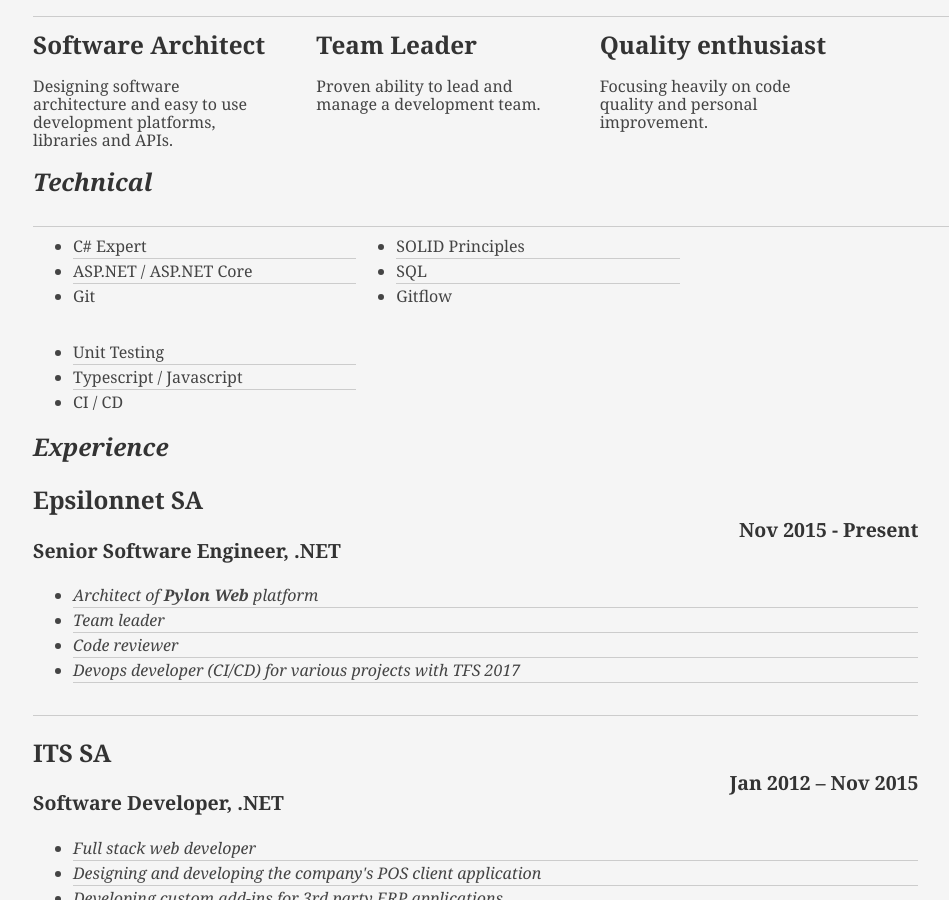
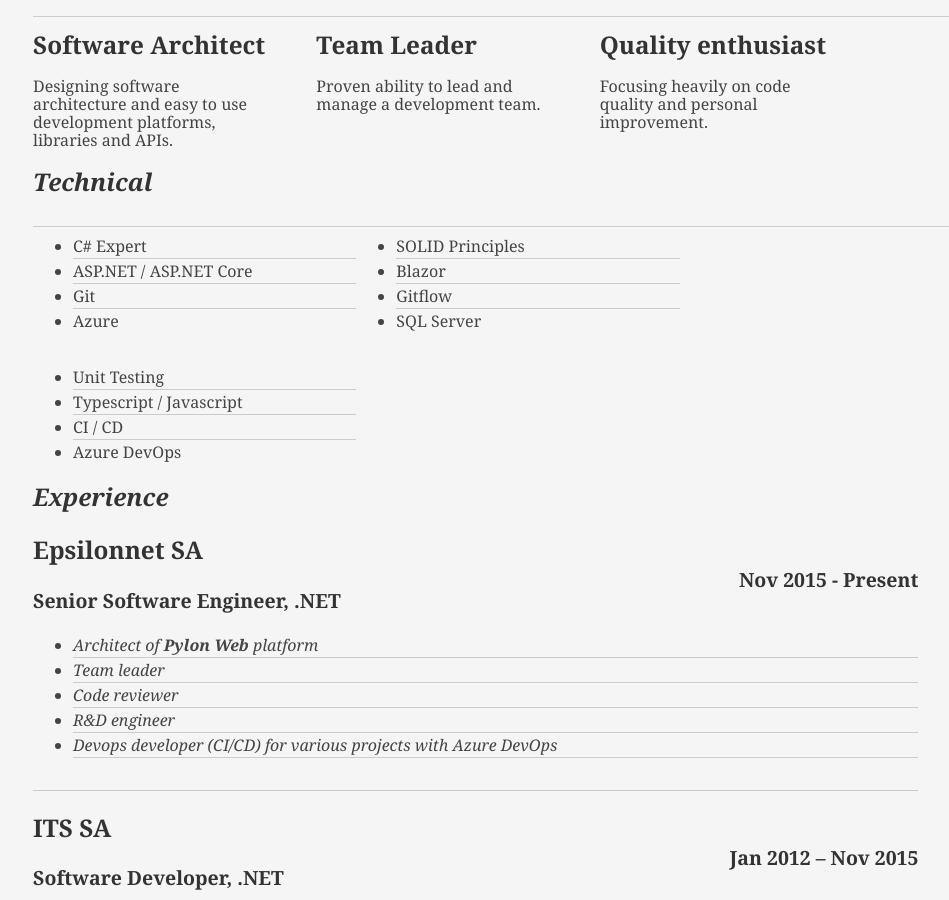
Before and after one commit to stavroskasidis/stavroskasidis.github.io, a Jekyll site: the page resume-static/index.html, which Jekyll copies as it is, in a window 1280 px wide and 900 px high, scrolled down 694 px. Shown: the whole window, without its empty margins (55-1004 px from the left). Built offline with Jekyll 4.4.1, drawn with Linux system fonts in a browser that asks for light colours; a style sheet for code colours, icons or effects is not loaded.

Commit message:
Updated resume

```diff
--- a/resume-static/index.html
+++ b/resume-static/index.html
@@ -90,19 +90,22 @@
 								<ul class="talent">
 									<li>C# Expert</li>
 									<li>ASP.NET / ASP.NET Core</li>
-									<li class="last">Git</li>
+									<li>Git</li>
+									<li class="last">Azure</li>
 								</ul>
 
 								<ul class="talent">
 									<li>SOLID Principles</li>
-									<li>SQL</li>
-									<li class="last">Gitflow</li>
+									<li>Blazor</li>
+									<li>Gitflow</li>
+									<li class="last">SQL Server</li>
 								</ul>
 
 								<ul class="talent">
 									<li>Unit Testing</li>
 									<li>Typescript / Javascript</li>
-									<li class="last">CI / CD</li>
+									<li>CI / CD</li>
+									<li class="last">Azure DevOps</li>
 								</ul>
 							</div>
 						</div>
@@ -126,7 +129,8 @@
 											<li><i>Architect of <strong>Pylon Web</strong> platform</i></li>
 											<li><i>Team leader</i></li>
 											<li><i>Code reviewer</i></li>
-											<li><i>Devops developer (CI/CD) for various projects with TFS 2017</i></li>
+											<li><i>R&D engineer</i></li>
+											<li><i>Devops developer (CI/CD) for various projects with Azure DevOps</i></li>
 										</ul>
 									</p>
 								</div>
--- a/resume/index.html
+++ b/resume/index.html
@@ -21,4 +21,4 @@ layout: default
 
 <!--<div id="resume-container" style="width:950px;height:1224px;overflow:hidden;"></div>-->
 
-<iframe scrolling="no" src="/resume-static" style="width:950px;height:1233px;overflow:hidden;border:none;"></iframe>
+<iframe scrolling="no" src="/resume-static" style="width:950px;height:1282px;overflow:hidden;border:none;"></iframe>
```
Also changed, not shown: 1 other file.
